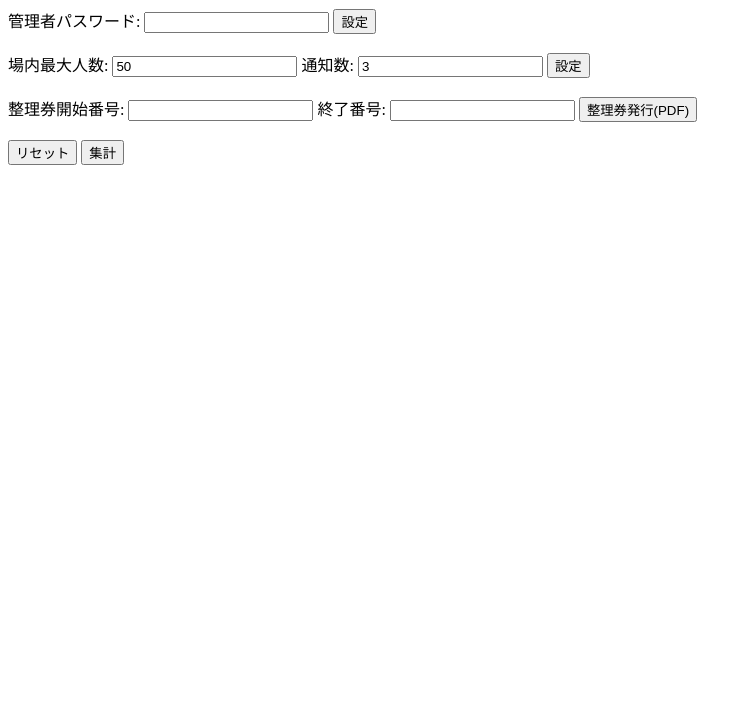
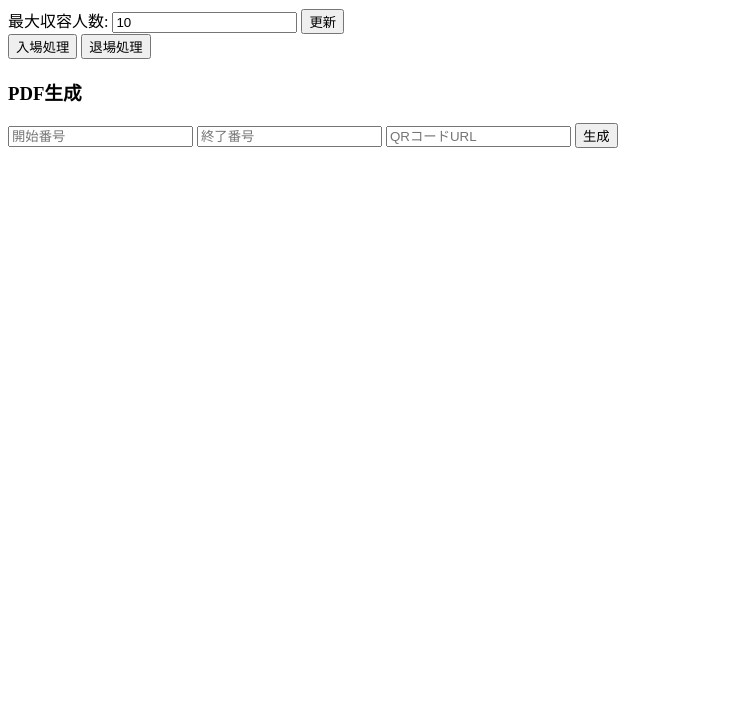
Before and after one commit to myself151/test, a website: page public/admin/admin.html in a window 1280 px wide. Shown: the part 81-800 px from the top of the page, without its empty margins (0-752 px from the left). Drawn offline with Linux system fonts and the light colour scheme.

Commit message:
Update admin.html

```diff
--- a/public/admin/admin.html
+++ b/public/admin/admin.html
@@ -1,77 +1,29 @@
 <!DOCTYPE html>
-<html>
+<html lang="ja">
 <head>
-<meta charset="UTF-8">
-<title>管理者 - 設定</title>
+  <meta charset="UTF-8">
+  <title>管理者画面</title>
+  <script src="/script.js" defer></script>
 </head>
 <body>
-<h1>管理者 - 設定</h1>
-
-<label>管理者パスワード: <input type="password" id="password"></label>
-<button onclick="setPassword()">設定</button>
-<br><br>
-
-<label>場内最大人数: <input type="number" id="maxVenue" value="50"></label>
-<label>通知数: <input type="number" id="notifyCount" value="3"></label>
-<button onclick="setVenue()">設定</button>
-<br><br>
-
-<label>整理券開始番号: <input type="number" id="start"></label>
-<label>終了番号: <input type="number" id="end"></label>
-<button onclick="issue()">整理券発行(PDF)</button>
-<br><br>
-
-<button onclick="resetAll()">リセット</button>
-<button onclick="aggregate()">集計</button>
-
-<script>
-async function setPassword(){
-  const pw = document.getElementById('password').value;
-  await fetch('/admin/setPassword',{
-    method:'POST',
-    headers:{'Content-Type':'application/json'},
-    body:JSON.stringify({password:pw})
-  });
-  alert('パスワード設定完了');
-}
-
-async function setVenue(){
-  const maxVenue = document.getElementById('maxVenue').value;
-  const notifyCount = document.getElementById('notifyCount').value;
-  await fetch('/admin/setVenue',{
-    method:'POST',
-    headers:{'Content-Type':'application/json'},
-    body:JSON.stringify({maxVenue,notifyCount})
-  });
-  alert('設定完了');
-}
-
-async function issue(){
-  const start = document.getElementById('start').value;
-  const end = document.getElementById('end').value;
-  const res = await fetch('/admin/issue',{
-    method:'POST',
-    headers:{'Content-Type':'application/json'},
-    body:JSON.stringify({start,end})
-  });
-  const blob = await res.blob();
-  const url = URL.createObjectURL(blob);
-  const a = document.createElement('a');
-  a.href = url;
-  a.download = 'tickets.pdf';
-  a.click();
-}
-
-async function resetAll(){
-  await fetch('/admin/reset',{method:'POST'});
-  alert('リセット完了');
-}
-
-function aggregate(){
-  fetch('/user/current').then(r=>r.json()).then(data=>{
-    alert(`呼び出し番号: ${data.current}, 通知対象: ${data.notify.join(',')}`);
-  });
-}
-</script>
+  <h1>管理者UI</h1>
+  <div>
+    <label>最大収容人数:
+      <input type="number" id="maxInput" value="10">
+      <button onclick="setCapacity()">更新</button>
+    </label>
+  </div>
+  <div>
+    <button onclick="enter()">入場処理</button>
+    <button onclick="exit()">退場処理</button>
+  </div>
+  <div>
+    <h3>PDF生成</h3>
+    <input type="number" id="start" placeholder="開始番号">
+    <input type="number" id="end" placeholder="終了番号">
+    <input type="text" id="url" placeholder="QRコードURL">
+    <button onclick="generatePDF()">生成</button>
+  </div>
+  <p id="status"></p>
 </body>
 </html>
```
